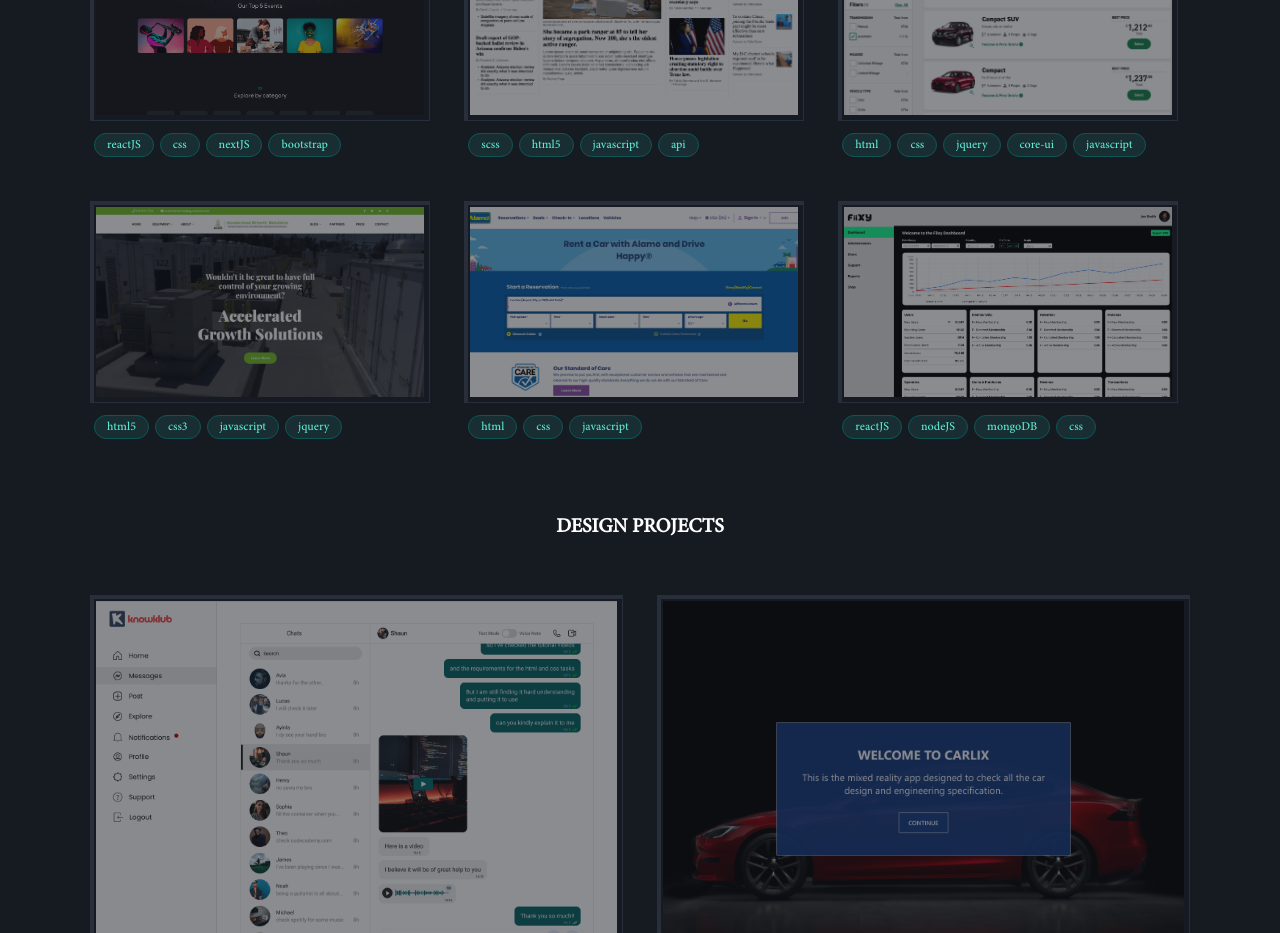
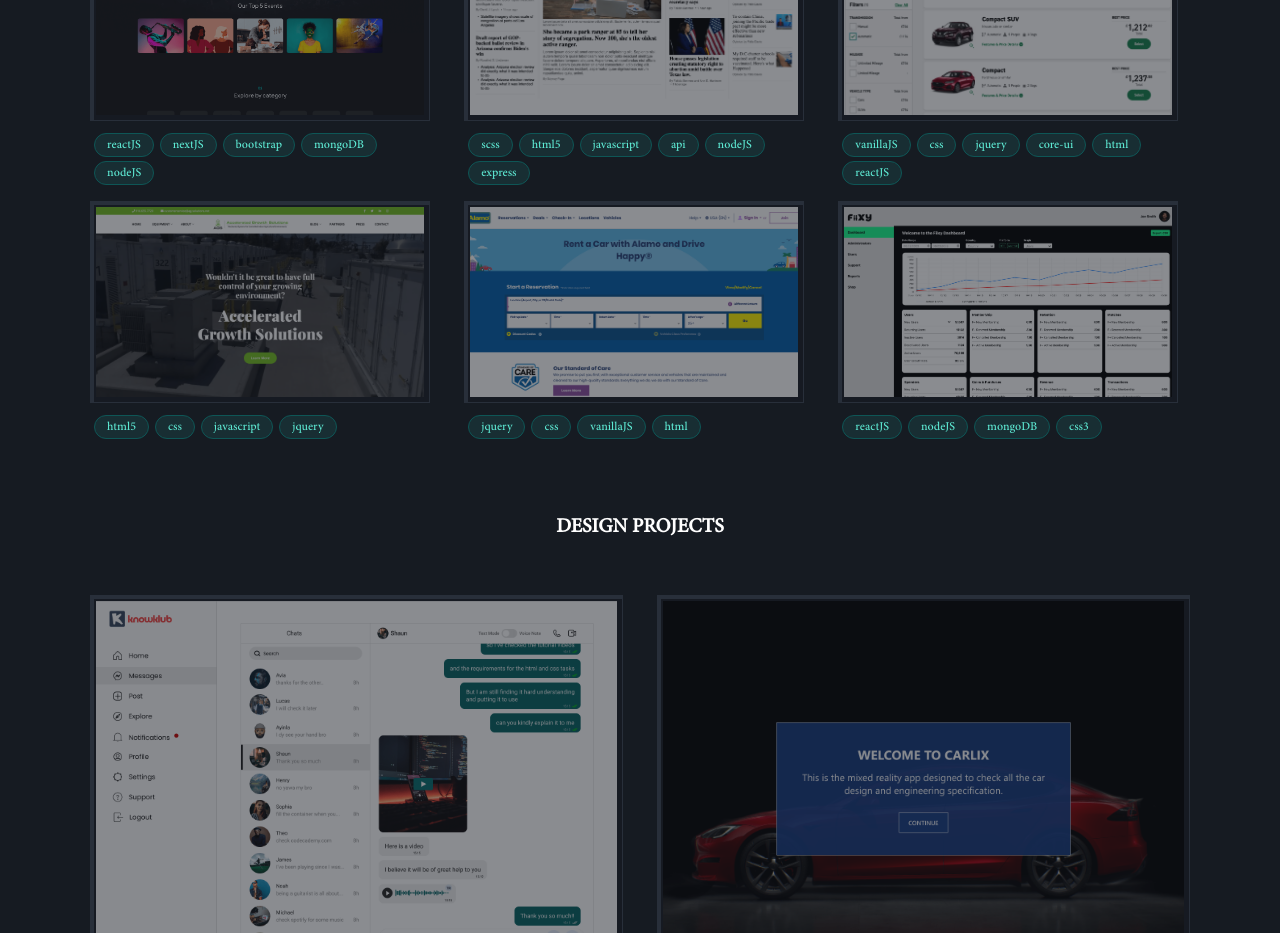
Before and after one commit to orpcy/portfolio, a React (Create React App) app: page / in a window 1280 px wide. Shown: the part 1540-2473 px from the top of the page. Built offline with nearby package versions, Linux system fonts and the light colour scheme.

Commit message:
update skills

```diff
--- a/src/Components/Projects.jsx
+++ b/src/Components/Projects.jsx
@@ -5,32 +5,32 @@ const Projects = () => {
     {
       url: "/img/web_projects/unplugdd_home.png",
       title: "UNPLUGDD",
-      tags: ["reactJS", "css", "nextJS", "bootstrap"],
+      tags: ["reactJS", "nextJS", "bootstrap", "mongoDB", "nodeJS"],
     },
     {
       url: "/img/web_projects/smartBits.png",
       title: "THE SMARTBITS",
-      tags: ["scss", "html5", "javascript", 'api'],
+      tags: ["scss", "html5", "javascript", 'api', "nodeJS", "express"],
     },
     {
       url: "/img/web_projects/Enterprise.png",
       title: "ENTERPRISE",
-      tags: ["html", "css", "jquery", 'core-ui', 'javascript'],
+      tags: ["vanillaJS", "css", "jquery", 'core-ui', 'html', "reactJS"],
     },
     {
       url: "/img/web_projects/AGS.png",
       title: "ACCELERATED GROWTH SOLUTIONS",
-      tags: ["html5", "css3", "javascript", "jquery"],
+      tags: ["html5", "css", "javascript", "jquery"],
     },
     {
       url: "/img/web_projects/Alamo.png",
       title: "ALAMO",
-      tags: ["html", "css", "javascript"],
+      tags: ["jquery", "css", "vanillaJS", "html"],
     },
     {
       url: "/img/web_projects/Fiixy.png",
       title: "FIIXY",
-      tags: ["reactJS", "nodeJS", "mongoDB", "css"],
+      tags: ["reactJS", "nodeJS", "mongoDB", "css3"],
     },
   ]);
 
```
